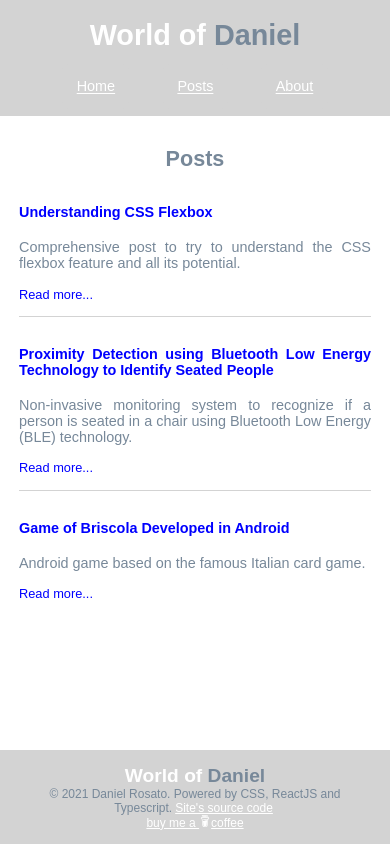
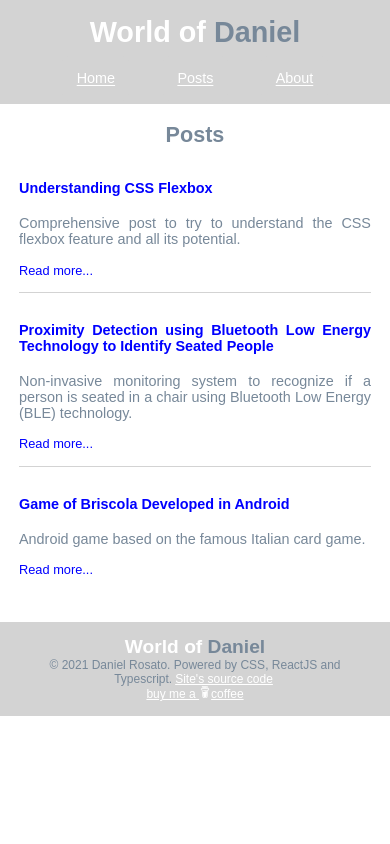
Before and after one commit to aros88/aros88.github.io, a Next.js app: page /posts in a window 390 px wide. Built offline with nearby package versions, Linux system fonts and the light colour scheme.

Commit message:
remove fixed header and footer for mobile screens

```diff
--- a/src/css/about.css
+++ b/src/css/about.css
@@ -72,15 +72,6 @@
     width: 100%;
   }
 
-  .about-main img {
-    width: 50%;
-    margin: 0 auto;
-  }
-
-  .about-description {
-    width: 100%;
-  }
-
   .about-info {
     display: block;
   }
--- a/src/css/app.css
+++ b/src/css/app.css
@@ -10,7 +10,6 @@ body {
   margin: 0 0;
   font-family: Arial, Helvetica, sans-serif;
   color: lightslategrey;
-  height: 100%;
   font-size: 90%;
 }
 
@@ -32,28 +31,14 @@ h2 {
 }
 
 .grid {
-  height: 100vh;
   max-width: 70rem;
-  display: grid;
-  grid-template-columns: repeat(3, minmax(50px, 1fr));
-  grid-template-rows: minmax(50px, 1fr);
-  grid-auto-rows: auto;
-  gap: 10px;
-  padding-top: 8rem;
-  padding-bottom: 6.5rem;
 }
 
 .header {
   width: 100vw;
-  position: fixed;
-  top: 0;
-  left: 0;
-  z-index: 100;
 }
 
 .content {
-  grid-row: 1 / -1;
-  grid-column: 1 / 4;
   text-align: justify;
   overflow-x: hidden;
   overflow-y: inherit;
@@ -61,14 +46,11 @@ h2 {
 
 .aside {
   grid-row: 1 / -1;
+  display: none;
 }
 
 .footer {
-  position: fixed;
-  bottom: 0;
-  left: 0;
   width: 100vw;
-  z-index: 100;
 }
 
 @media (min-height: 750px) and (min-width: 750px) {
@@ -77,23 +59,38 @@ h2 {
   }
 
   .grid {
+    height: 100vh;
+    display: grid;
+    grid-template-columns: repeat(3, minmax(50px, 1fr));
+    grid-template-rows: minmax(50px, 1fr);
+    grid-auto-rows: auto;
+    gap: 10px;
     padding-top: 6.5rem;
+    padding-bottom: 6.5rem;
   }
 
   .content {
+    grid-row: 1 / -1;
+    grid-column: 1 / 4;
     overflow-y: inherit;
   }
-}
 
-@media (min-height: 1024px) {
-  .content {
-    overflow-y: auto;
+  .header {
+    position: fixed;
+    top: 0;
+    left: 0;
+    z-index: 100;
   }
-}
 
-@media (min-height: 1350px) {
-  .content {
-    overflow-y: auto;
+  .footer {
+    position: fixed;
+    bottom: 0;
+    left: 0;
+    z-index: 100;
+  }
+
+  .aside {
+    display: flex;
   }
 }
 
@@ -111,57 +108,3 @@ h2 {
     grid-column: 9 / -1;
   }
 }
-
-@media (orientation: landscape) and (max-width: 750px) {
-  body {
-    font-size: 75%;
-  }
-
-  .grid {
-    padding-top: 6.5rem;
-    padding-bottom: 5.5rem;
-  }
-}
-
-@media (orientation: landscape) and (max-height: 350px) {
-  body {
-    font-size: 75%;
-  }
-
-  .header h1 {
-    margin-top: 0.5rem;
-    margin-bottom: 0;
-  }
-
-  .grid {
-    height: 100vh;
-    padding-bottom: 5rem;
-    padding-top: 5.5rem;
-  }
-}
-
-@media (orientation: landscape) and (max-height: 450px) and (min-height: 350px) and (min-width: 750px) {
-  body {
-    font-size: 75%;
-  }
-
-  .header h1 {
-    margin-top: 0.5rem;
-    margin-bottom: 0;
-  }
-
-  .grid {
-    padding-top: 4rem;
-    padding-bottom: 5.5rem;
-  }
-}
-
-@media (orientation: landscape) and (max-height: 600px) {
-  .aside {
-    display: none;
-  }
-
-  .content {
-    grid-column: 1 / -1;
-  }
-}
--- a/src/css/app_old.css
+++ /dev/null
@@ -1,113 +0,0 @@
-body {
-  font-family: sans-serif;
-}
-
-img {
-  max-width: 100%;
-  display: block;
-  object-fit: cover;
-}
-
-.container {
-  width: 90%;
-  max-width: 900px;
-  margin: 0 auto;
-}
-
-.grid {
-  border: 1px solid grey;
-  height: 100%;
-  display: grid;
-  grid-template-columns: repeat(12, minmax(50px, 1fr));
-  grid-template-rows: repeat(17, minmax(50px, 1fr));
-  grid-gap: 10px;
-}
-
-.header {
-  border: 1px solid green;
-  grid-row: 1;
-  grid-column: 1 / -1;
-}
-
-.content {
-  border: 1px solid blue;
-  grid-row: 2 / -1;
-  grid-column: 1 / 10;
-  /* max-height: 600px;
-  overflow-x: hidden;
-  overflow-y: auto;
-  text-align: justify; */
-}
-
-.aside {
-  border: 1px solid red;
-  grid-row: 2 / -1;
-  grid-column: 10 / -1;
-}
-
-.footer {
-  border: 1px solid purple;
-  grid-row: -1;
-  grid-column: 1 / -1;
-}
-
-@media (max-height: 1024px) {
-  .grid {
-    grid-template-rows: repeat(12, minmax(50px, 1fr));
-  }
-}
-
-@media (max-height: 850px) {
-  .grid {
-    grid-template-rows: repeat(10, minmax(50px, 1fr));
-  }
-}
-
-@media (max-height: 720px) {
-  .grid {
-    grid-template-rows: repeat(5, minmax(50px, 1fr));
-  }
-}
-
-@media (max-width: 750px) {
-  .grid {
-    grid-template-columns: repeat(10, minmax(50px, 1fr));
-  }
-
-  .content {
-    grid-column: 1 / -1;
-  }
-
-  .aside {
-    display: none;
-  }
-}
-
-@media (max-width: 600px) {
-  .grid {
-    grid-template-columns: repeat(8, minmax(50px, 1fr));
-  }
-
-  .content {
-    grid-column: 1 / -1;
-  }
-
-  .aside {
-    display: none;
-  }
-}
-
-@media (max-width: 500px) {
-  .grid {
-    grid-template-columns: repeat(3, minmax(50px, 1fr));
-  }
-
-  .content {
-    /* max-height: 100%; */
-    grid-column: 1 / -1;
-  }
-
-  .aside {
-    display: none;
-  }
-}
--- a/src/css/footer.css
+++ b/src/css/footer.css
@@ -4,6 +4,7 @@
   color: lightslategray;
   text-align: start;
   padding: 1em;
+  margin-top: 1rem;
 }
 
 .footer-main {
--- a/src/css/header.css
+++ b/src/css/header.css
@@ -1,16 +1,17 @@
-header {
+.header {
   text-align: start;
-  /* display: block; */
   background: lightgray;
   border-radius: 0em;
   align-items: center;
-  max-height: 150px;
+  height: 6.5rem;
 }
 
-header h1 {
+.header h1 {
   font-size: 2em;
   text-align: center;
   color: white;
+  margin: 0;
+  padding-top: 1rem;
 }
 
 .header-title {
@@ -57,14 +58,17 @@ nav ul:last-child {
 }
 
 @media (min-width: 750px) {
-  header {
+  .header {
     display: grid;
     grid-template-columns: repeat(2, 1fr);
+    height: fit-content;
   }
 
-  header h1 {
+  .header h1 {
     margin-left: 1em;
     text-align: start;
+    margin: 1.5rem;
+    padding: 0;
   }
 
   nav ul {
```
Also changed, not shown: public/markdown/flexbox.md (+1 -1 lines).
